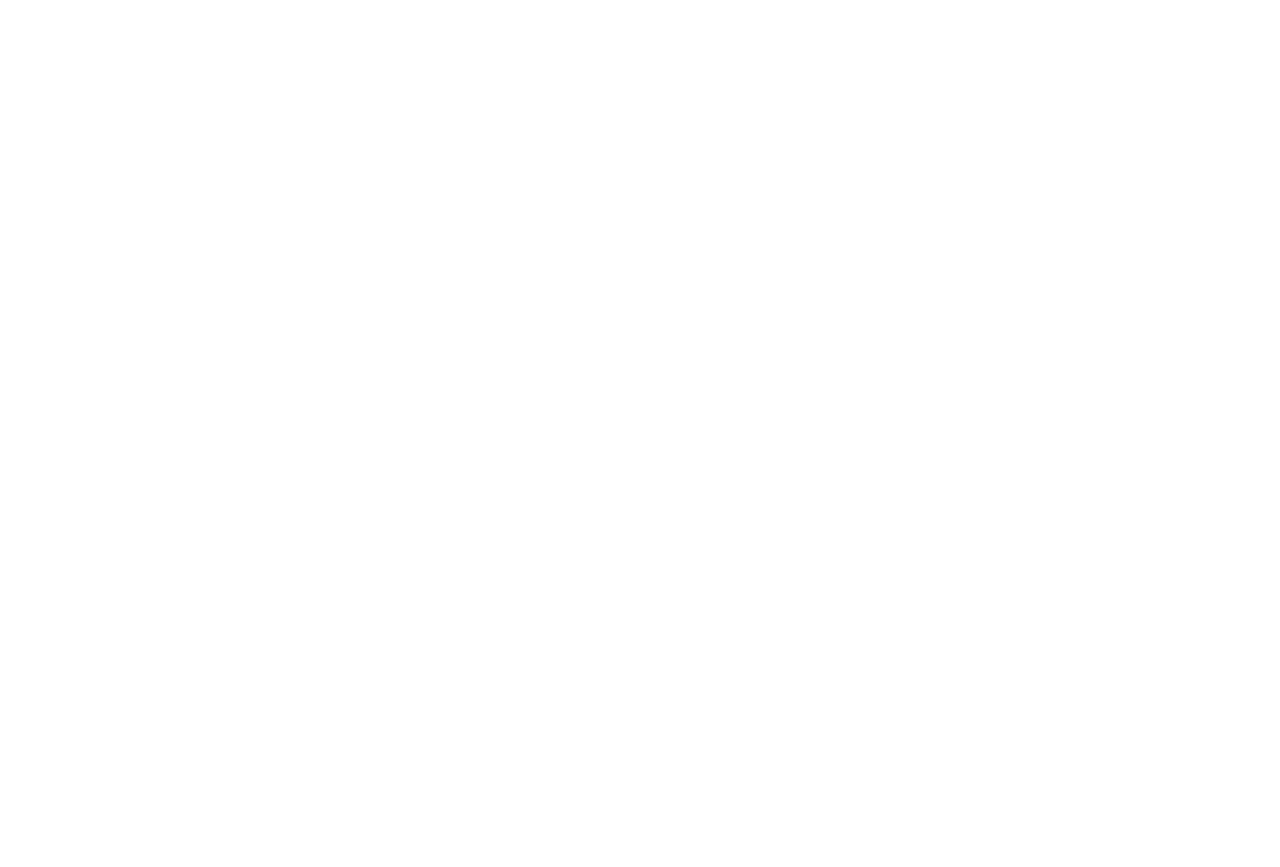
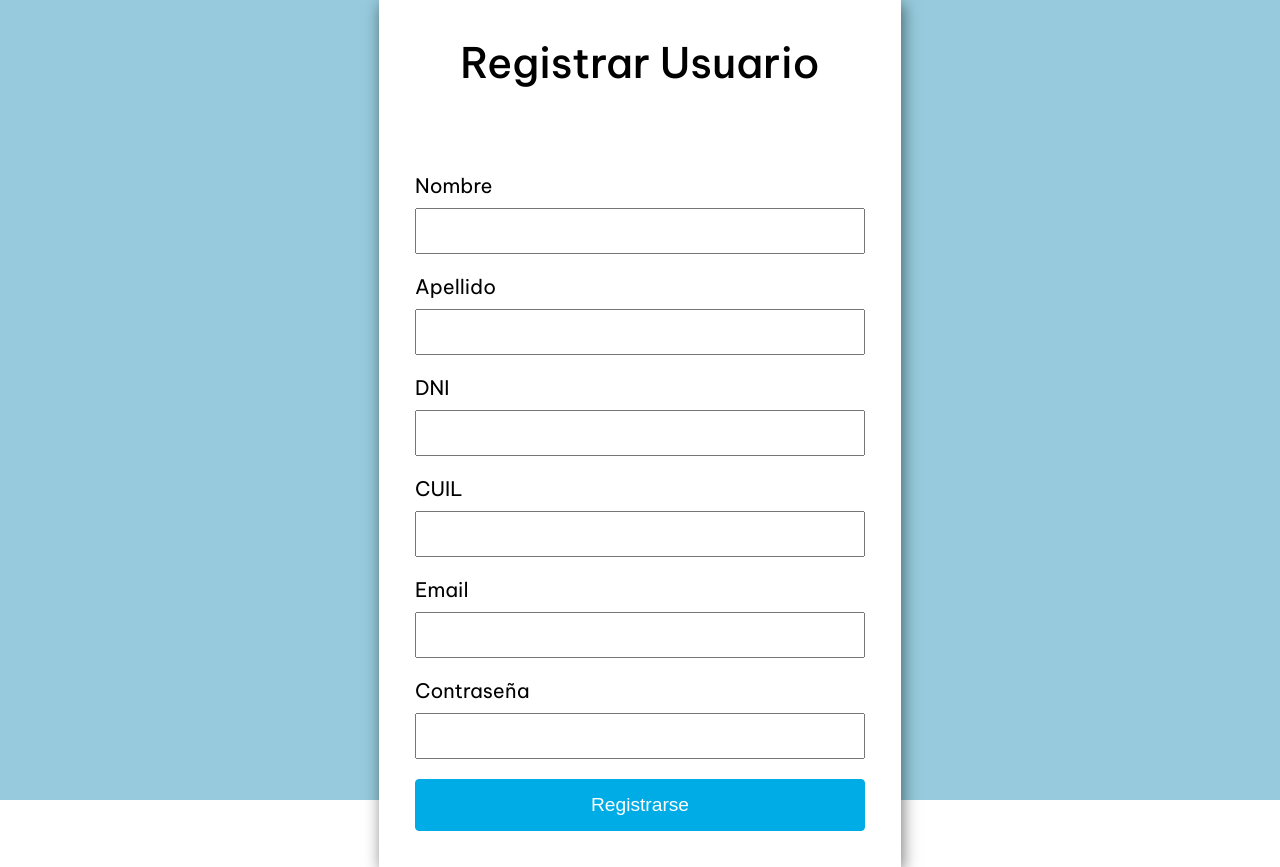
Before and after one commit to tomzvilla/cienciaConecta, a React (Create React App) app: page /signup in a window 1280 px wide. Before the commit this address had no page. Before the commit the page ends 800 px from the top, so only its background shows below. Built offline with nearby package versions, Linux system fonts and the light colour scheme; the HTML template or start-up script is replaced by a standard one.

Commit message:
[CNC-12] Agregados validadores de name, lastname, dni y cuil. Formulario de registro funcionando

```diff
--- a/src/App.js
+++ b/src/App.js
@@ -4,6 +4,7 @@ import { BrowserRouter, Route, Routes } from 'react-router-dom'
 // Import components
 
 import Login from './js/pages/Login'
+import Signup from './js/pages/Signup'
 
 
 function App() {
@@ -12,7 +13,7 @@ function App() {
       <BrowserRouter>
         <Routes>
           <Route path='/login' element={<Login/>}/>
-
+          <Route path='/signup' element={<Signup/>}/>
         </Routes>
       </BrowserRouter>
     </div>
--- a/src/css/style.css
+++ b/src/css/style.css
@@ -1,3 +1,15 @@
+/* Firefox */
+input[type=number] {
+  -moz-appearance: textfield;
+}
+
+/* Chrome, Safari, Edge, Opera */
+input::-webkit-outer-spin-button,
+input::-webkit-inner-spin-button {
+  -webkit-appearance: none;
+  margin: 0;
+}
+
 html {
   box-sizing: border-box;
   font-size: 62.5%;
@@ -85,4 +97,49 @@ table, caption, tbody, tfoot, thead, tr, th, td {
   margin-bottom: 15px;
 }
 
+.signup {
+  display: flex;
+  justify-content: center;
+  align-items: center;
+  height: 100vh;
+  background-color: #96CADC;
+  font-size: 1em;
+}
+.signup__form {
+  min-width: 450px;
+  min-height: 450px;
+  padding: 1.5em;
+  margin: auto;
+  background-color: #FFF;
+  display: flex;
+  flex-direction: column;
+  box-shadow: 2px 4px 15px 0px rgba(0, 0, 0, 0.52);
+}
+.signup__title {
+  margin-bottom: 2em;
+  font-size: 42px;
+  text-align: center;
+  font-weight: 500;
+}
+.signup__label {
+  display: flex;
+  flex-direction: column;
+  width: 100%;
+  margin-bottom: 20px;
+  font-size: 20px;
+}
+.signup__span {
+  margin-bottom: 10px;
+}
+.signup__input {
+  font-size: 1em;
+  height: 2em;
+}
+.signup__error {
+  color: rgb(247, 18, 18);
+  font-size: 15px;
+  margin-top: -15px;
+  margin-bottom: 15px;
+}
+
 /*# sourceMappingURL=style.css.map */
--- a/src/js/pages/Login.jsx
+++ b/src/js/pages/Login.jsx
@@ -4,8 +4,8 @@ import { useFormValidator } from '../hooks/useFormValidator'
 
 export default function Login() {
   const [formValues, setFormValues] = useState({
-     email: '',
-     password: ''
+    email: '',
+    password: ''
   })
 
   const {errors, validateForm, onBlurField} = useFormValidator(formValues)
@@ -29,9 +29,7 @@ export default function Login() {
     if(!isValid) return
 
     console.log('Se mando XD')
-
-
-}
+  }
 
   // useEffect(() => {
   //   if(Object.keys(errors).length === 0 ){
@@ -55,7 +53,7 @@ export default function Login() {
                 value={formValues.email}
             />
         </label>
-        {errors.email.dirty && errors.email.error ? (<p className='login__error'>{errors.email.message}</p>) : null}
+        {errors.email.dirty && errors.email.error ? (<small className='login__error'>{errors.email.message}</small>) : null}
         <label className='login__label'>
             <span className='login__span'>Contraseña: </span>
             <input
--- a/src/js/pages/Signup.jsx
+++ b/src/js/pages/Signup.jsx
@@ -1,45 +1,45 @@
+import { useState } from 'react'
+import { useFormValidator } from '../hooks/useFormValidator'
+
+import Button  from '../components/Button/Button'
+
 export default function Signup() {
   const [formValues, setFormValues] = useState({
+    name: '',
+    lastname: '',
     email: '',
     password: '',
     confirmPassword: '',
-        cuit: '',
+    cuil: '',
     dni: '',
     cue: '',
-        institutionName: '',
+    rol: '',
+    status: ''
+  })
 
-      })
-      const [formErrors, setFormErrors] = useState({ })
-      const [isSubmited, setIsSubmited] = useState(false)
-
+  const {errors, validateForm, onBlurField} = useFormValidator(formValues)
 
   const handleChange = (e) => {
     const {name, value} = e.target
-        setFormValues({...formValues, [name]: value})
+    const nextFormValueState = {
+      ...formValues,
+      [name]: value
+    }
+    setFormValues(nextFormValueState)
+    if (errors[name].dirty){
+      validateForm({form: nextFormValueState, errors, name})
+    }
   }
 
   const handleSubmit = (e) => {
     e.preventDefault()
-        setFormErrors(handleValidate(formValues))
-        setIsSubmited(true)
+    const { isValid } = validateForm({form: formValues, errors, forceTouchErrors: true})
+
+    if(!isValid) return
+
+    console.log('Se mando XD')
+
   }
-
-      const handleValidate = (values) => {
-        const {email, password} = values
-        const errors = {}
-        const regex = /^[\w-\.]+@([\w-]+\.)+[\w-]{2,4}$/i; // eslint-disable-line
-        if(!email) {
-            errors.email = 'Se requiere el email'
-        } else if (!regex.test(email)){
-            errors.email = 'Se debe ingresar un email valido'
-        }
-        if(!password) {
-            errors.password = 'Se requiere la contraseña'
-        }
-        console.log(errors)
-        return errors
-      }
-
   //   useEffect(() => {
   //     if(Object.keys(formErrors).length === 0 & isSubmited){
   //         //  call login function
@@ -48,34 +48,82 @@ export default function Signup() {
   //   }, [formErrors, isSubmited])
 
   return (
-      <div className='login'>
-        <form onSubmit={handleSubmit} className='login__form'>
-            <h2 className='login__title'> Iniciar Sesión </h2>
-            <label className='login__label'>
-                <span className='login__span'>Email: </span>
+    <div className='signup'>
+      <form onSubmit={handleSubmit} className='signup__form'>
+          <h2 className='signup__title'> Registrar Usuario </h2>
+          <label className='signup__label'>
+              <span className='signup__span'>Nombre </span>
               <input
-                    onBlur={() => setFormErrors(handleValidate(formValues))}
-                    className='login__input'
+                  className='signup__input'
+                  name='name'
+                  type='text'
+                  onChange={handleChange}
+                  onBlur={onBlurField}
+                  value={formValues.name}
+              />
+          </label>
+          {errors.name?.dirty && errors.name.error ? (<small className='signup__error'>{errors.name.message}</small>) : null}
+          <label className='signup__label'>
+              <span className='signup__span'>Apellido </span>
+              <input
+                  className='signup__input'
+                  name='lastname'
+                  type='text'
+                  onChange={handleChange}
+                  onBlur={onBlurField}
+                  value={formValues.lastname}
+              />
+          </label>
+          {errors.lastname?.dirty && errors.lastname.error ? (<small className='signup__error'>{errors.lastname.message}</small>) : null}
+          <label className='signup__label'>
+              <span className='signup__span'>DNI </span>
+              <input
+                  className='signup__input'
+                  name='dni'
+                  type='number'
+                  onChange={handleChange}
+                  onBlur={onBlurField}
+                  value={formValues.dni}
+              />
+          </label>
+          {errors.dni?.dirty && errors.dni.error ? (<small className='signup__error'>{errors.dni.message}</small>) : null}
+          <label className='signup__label'>
+              <span className='signup__span'>CUIL </span>
+              <input
+                  className='signup__input'
+                  name='cuil'
+                  type='number'
+                  onChange={handleChange}
+                  onBlur={onBlurField}
+                  value={formValues.cuil}
+              />
+          </label>
+          {errors.cuil?.dirty && errors.cuil.error ? (<small className='signup__error'>{errors.cuil.message}</small>) : null}
+          <label className='signup__label'>
+              <span className='signup__span'>Email </span>
+              <input
+                  className='signup__input'
                   name='email'
                   type='email'
                   onChange={handleChange}
+                  onBlur={onBlurField}
                   value={formValues.email}
               />
           </label>
-            <small className='login__error'>{formErrors.email}</small>
-            <label className='login__label'>
-                <span className='login__span'>Contraseña: </span>
+          {errors.email.dirty && errors.email.error ? (<small className='signup__error'>{errors.email.message}</small>) : null}
+          <label className='signup__label'>
+              <span className='signup__span'>Contraseña </span>
               <input
-                    onBlur={() => setFormErrors(handleValidate(formValues))}
-                    className='login__input'
+                  className='signup__input'
                   name = 'password'
                   type='password'
                   onChange={handleChange}
+                  onBlur={onBlurField}
                   value={formValues.password}
               />
           </label>
-            <small className='login__error'>{formErrors.password}</small>
-            <button className='login__btn'> Ingresar </button>
+          {errors.password.dirty && errors.password.error ? (<small className='signup__error'>{errors.password.message}</small>) : null}
+          <Button text='Registrarse'/>
           </form>
     </div>
   )
--- a/src/js/validators.js
+++ b/src/js/validators.js
@@ -1,7 +1,7 @@
 export const emailValidator = (email) => {
     if (!email) {
       return "Debe ingresar un email";
-    } else if (!new RegExp(/^[\w-\.]+@([\w-]+\.)+[\w-]{2,4}$/i).test(email)) {
+    } else if (!new RegExp(/^[\w-\.]+@([\w-]+\.)+[\w-]{2,4}$/i).test(email)) { // eslint-disable-line
       return "Debe ingresar un email válido";
     }
     return "";
@@ -10,6 +10,54 @@ export const emailValidator = (email) => {
 export const passwordValidator = (password) => {
     if (!password) {
         return "Debe ingresar una contraseña";
+    } else if (password.length < 7 || password.length > 20 ) {
+      return "La contraseña debe tener entre 8 y 20 caracteres"
+    } else if (!new RegExp(/^(?=.*[a-z])(?=.*[A-Z])(?=.*\d)[A-Za-z\d@$!%*?&]{8,20}$/).test(password)) { // eslint-disable-line
+      return "La contraseña debe tener al menos una letra mayuscula, una minuscula y un numero"
     }
     return "";
 };
+
+export const nameValidator = (name) => {
+  if (!name) {
+    return "Debe ingresar un nombre";
+  } else if (name.length > 30) {
+    return "El nombre debe tener 30 caracteres como maximo"
+  } else if (/[0-9]/.test(name)) {
+    return "El nombre no puede contener expresiones numericas"
+  }
+  return "";
+};
+
+export const lastnameValidator = (lastname) => {
+  if (!lastname) {
+    return "Debe ingresar un apellido";
+  } else if (lastname.length > 30) {
+    return "El apellido debe tener 30 caracteres como maximo"
+  } else if (/[0-9]/.test(lastname)) {
+    return "El apellido no puede contener expresiones numericas"
+  }
+  return "";
+};
+
+export const cuilValidator = (cuil) => {
+  if (!cuil) {
+    return "Debe ingresar un cuil";
+  } else if (cuil.length > 11 || cuil.length < 10) {
+    return "El cuil ingresado no es valido"
+  } else if (!/^[0-9]+$/.test(cuil)) {
+    return "El cuil no puede contener letras"
+  }
+  return "";
+};
+
+export const dniValidator = (dni) => {
+  if (!dni) {
+    return "Debe ingresar un dni";
+  } else if (dni.length > 8 || dni.length < 7) {
+    return "El dni ingresado no es valido"
+  } else if (!/^[0-9]+$/.test(dni)) {
+    return "El dni no puede contener letras"
+  }
+  return "";
+};
--- a/src/sass/base/_base.scss
+++ b/src/sass/base/_base.scss
@@ -19,6 +19,20 @@ $bp-smallest: 31.25em; //600px
 
 // FONT VARIABLES
 $font-primary: 'Be Vietnam Pro', sans-serif;
+
+// REMOVE ARROWS FROM NUMBER FIELDS
+
+/* Firefox */
+input[type=number] {
+  -moz-appearance: textfield;
+}
+
+/* Chrome, Safari, Edge, Opera */
+input::-webkit-outer-spin-button,
+input::-webkit-inner-spin-button {
+  -webkit-appearance: none;
+  margin: 0;
+}
 
 html {
     box-sizing: border-box;
--- a/src/sass/main.scss
+++ b/src/sass/main.scss
@@ -11,3 +11,4 @@
 // IMPORTAR SCSS DE PAGINAS
 
 @import 'pages/login';
+@import 'pages/signup';
--- /dev/null
+++ b/src/sass/pages/_signup.scss
@@ -0,0 +1,47 @@
+.signup{
+    display: flex;
+    justify-content: center;
+    align-items: center;
+    height: 100vh;
+    background-color: #96CADC;
+    font-size: 1em;
+
+    &__form {
+        min-width: 450px;
+        min-height: 450px;
+        padding: 1.5em;
+        margin: auto;
+        background-color: #FFF;
+        display: flex;
+        flex-direction: column;
+        box-shadow: 2px 4px 15px 0px rgba(0,0,0,0.52);
+
+    }
+    &__title {
+        margin-bottom: 2em;
+        font-size: 42px;
+        text-align: center;
+        font-weight: 500;
+    }
+    &__label {
+        display: flex;
+        flex-direction: column;
+        width: 100%;
+        margin-bottom: 20px;
+        font-size: 20px;
+
+    }
+    &__span {
+        margin-bottom: 10px;
+    }
+    &__input {
+        font-size: 1em;
+        height: 2em;
+    }
+    &__error {
+        color: rgb(247, 18, 18);
+        font-size: 15px;
+        margin-top: -15px;
+        margin-bottom: 15px;
+    }
+}
```
Also changed, not shown: src/js/hooks/useFormValidator.js (+36 -2 lines), 1 other file (tests, documents, lock files or other folders). Lines whose indentation alone changed are shown as unchanged.
